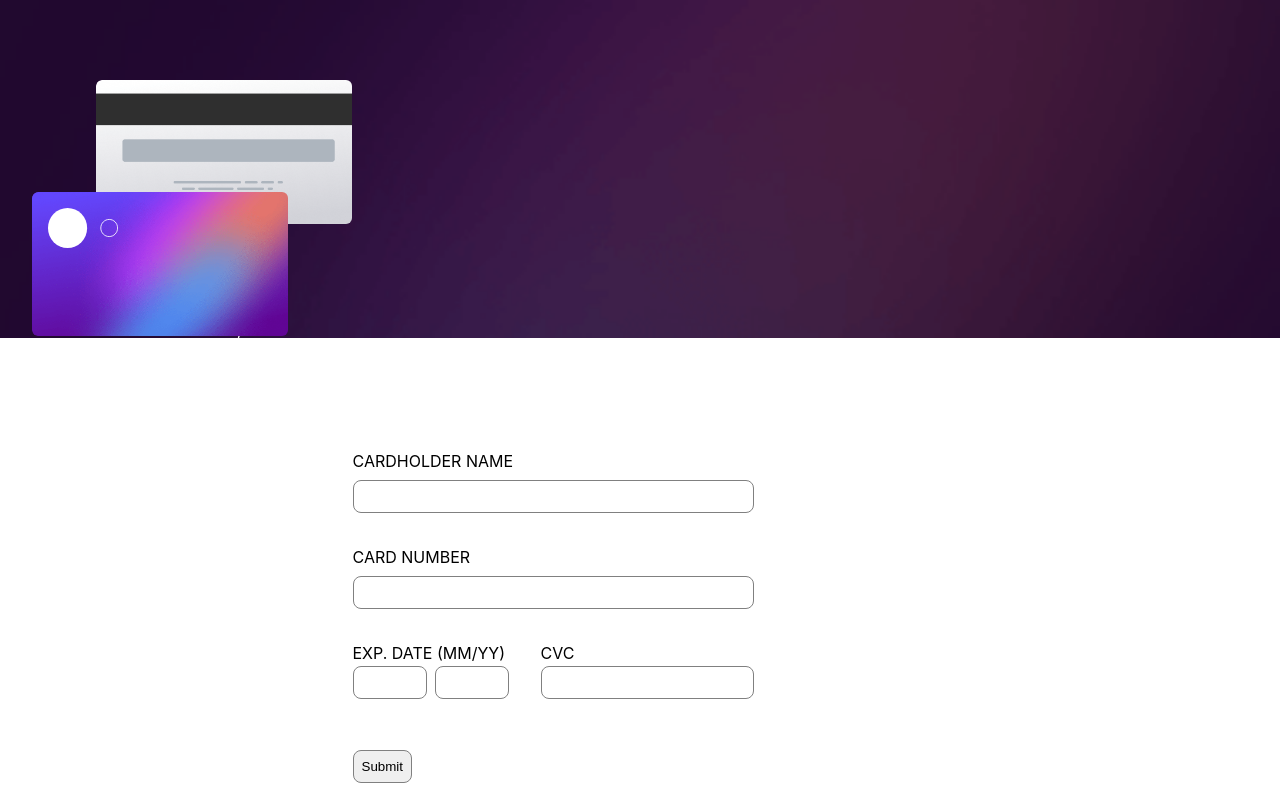
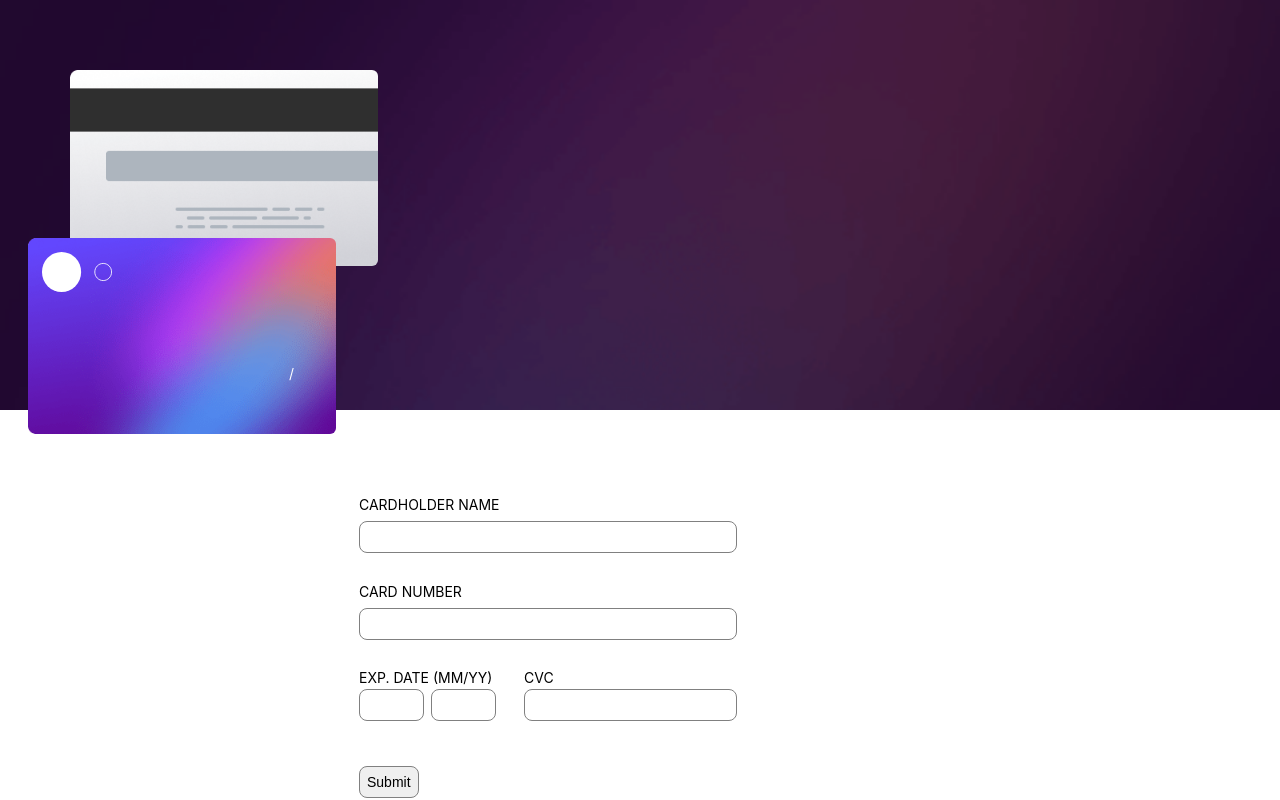
Before and after one commit to ro-nin/interactive-card-details, a React (Create React App) app: page / in a window 1280 px wide. Built offline with nearby package versions, Linux system fonts and the light colour scheme.

Commit message:
font size, temporary-fix for small devices

```diff
--- a/src/App.css
+++ b/src/App.css
@@ -3,9 +3,16 @@
   --smallScreenThreshold: 1300px;
 }
 
-/* * {
+* {
   font-size: 18px;
-} */
+}
+
+@media (max-width: 1300px) {
+  * {
+    font-size: 14px;
+  }
+}
+
 
 /* Chrome, Safari, Edge, Opera */
 input::-webkit-outer-spin-button,
@@ -88,7 +95,7 @@ input[type="number"] {
 
 @media (max-width: 1300px) {
   .cardBackShift {
-    left: 6rem;
+    left: 5rem;
     bottom: 0;
     top: 5rem;
   }
--- a/src/Components/Card.css
+++ b/src/Components/Card.css
@@ -7,8 +7,8 @@
 /* On screens that are 1300px or less, set the background color to olive */
 @media screen and (max-width: 1300px) {
   .card {
-    width: 16rem;
-    height: 9rem;
+    width: 22rem;
+    height: 14rem;
   }
 }
 
--- a/src/Components/Card.tsx
+++ b/src/Components/Card.tsx
@@ -22,7 +22,7 @@ const Card = ({ data, front }: Props) => {
             <img src={Logo} alt='card logo' />
           </div>
           <div className="bottomRow" style={{ padding: '3rem 3rem 4rem 3rem' }}>
-            <div className="" style={{ textAlign: "left", paddingBottom: '2rem', fontSize: '1.5rem' }} >
+            <div className="" style={{ textAlign: "left", paddingBottom: '2rem', }} >
               <span>{cardNumber?.slice(0, 4)} </span>
               <span>{cardNumber?.slice(4, 8)} </span>
               <span>{cardNumber?.slice(8, 12)} </span>
```
